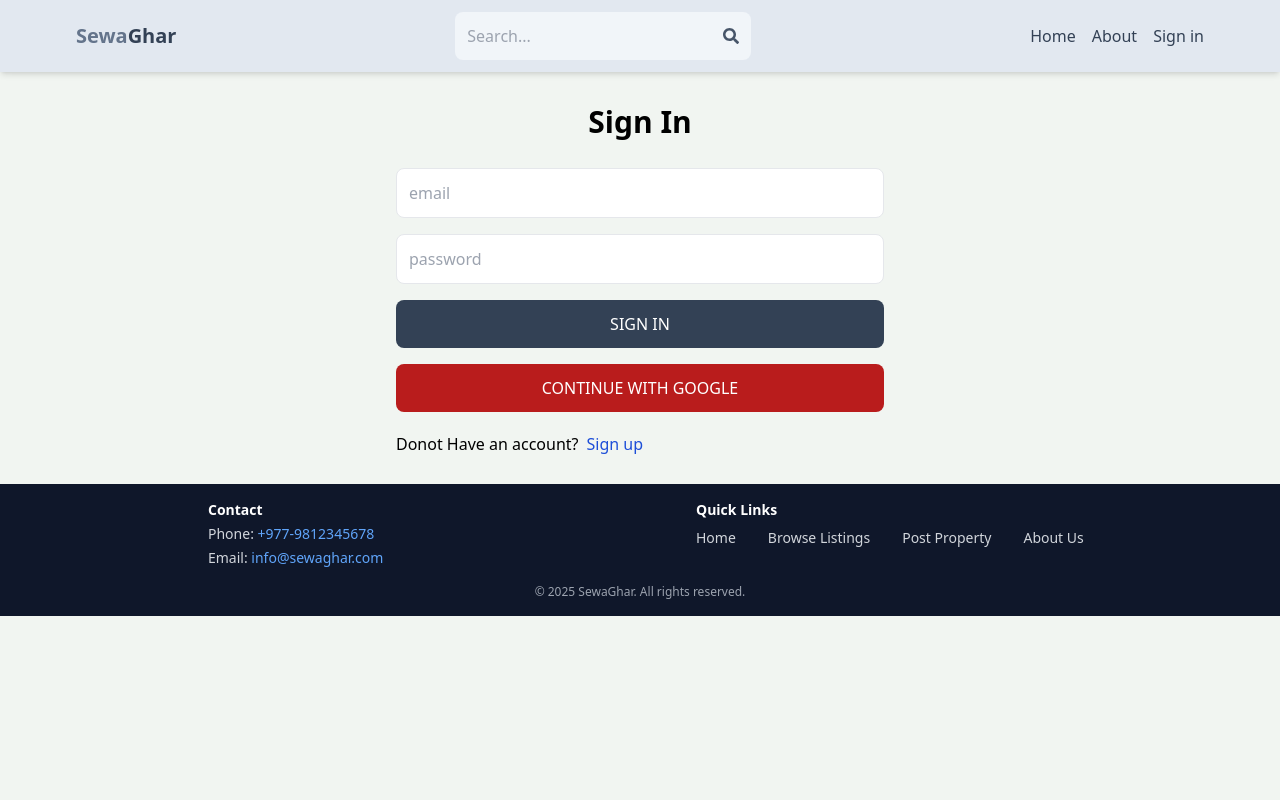
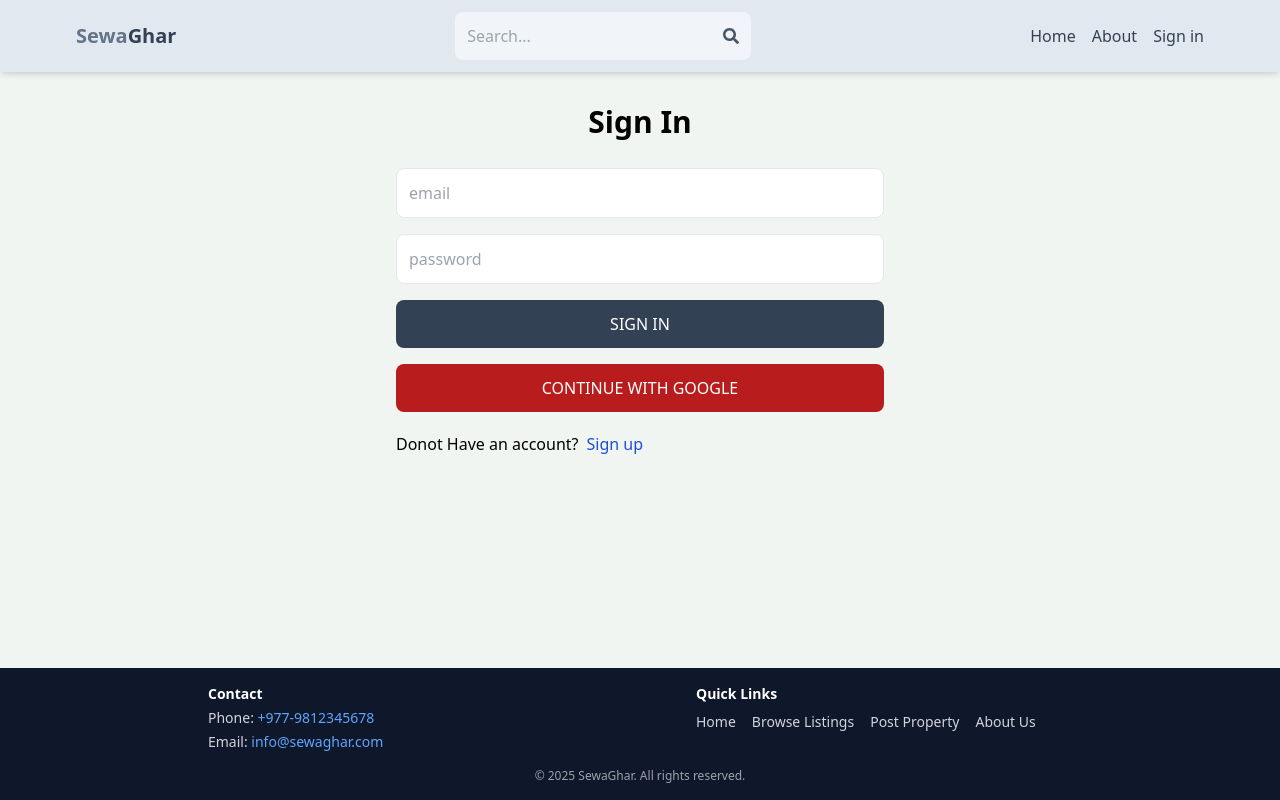
Before and after one commit to Mern-estate/mern-estate, a React (Vite) app in the folder client/: page /sign-in in a window 1280 px wide. Built offline with nearby package versions, Linux system fonts and the light colour scheme; no server answers.

Commit message:
prompt before deleting

```diff
--- a/client/src/App.jsx
+++ b/client/src/App.jsx
@@ -10,12 +10,14 @@ import CreateListing from './pages/CreateListing';
 import UpdateListing from './pages/UpdateListing';
 import Listing from './pages/Listing';
 import Search from './pages/Search';
-import Footer from './components/Footer';  // <-- Import Footer
+import Footer from './components/Footer';
 
 export default function App() {
   return (
+    <div className="flex flex-col min-h-screen">
       <BrowserRouter>
         <Header />
+        <main className="flex-grow">
           <Routes>
             <Route path="/" element={<Home />} />
             <Route path="/sign-in" element={<SignIn />} />
@@ -29,7 +31,9 @@ export default function App() {
               <Route path="/update-listing/:listingId" element={<UpdateListing />} />
             </Route>
           </Routes>
-      <Footer />  {/* <-- Add Footer here */}
+        </main>
+        <Footer />
       </BrowserRouter>
+    </div>
   );
 }
--- a/client/src/components/Footer.jsx
+++ b/client/src/components/Footer.jsx
@@ -4,7 +4,7 @@ export default function Footer() {
   const landlordEmail = 'info@sewaghar.com';
 
   return (
-    <footer className="bg-slate-900 text-gray-300 py-4 mt-4">
+    <footer className="bg-slate-900 text-gray-300 py-4 mt-auto">
       <div className="max-w-4xl mx-auto px-4 grid grid-cols-1 md:grid-cols-2 gap-y-4 gap-x-16 text-sm">
         {/* Contact Info */}
         <div>
@@ -34,7 +34,7 @@ export default function Footer() {
         {/* Quick Links */}
         <div className="md:pl-6">
           <h2 className="text-white text-md font-semibold mb-2">Quick Links</h2>
-          <ul className="flex gap-8 whitespace-nowrap text-sm">
+          <ul className="flex flex-wrap gap-4 text-sm">
             <li>
               <Link to="/" className="hover:underline">
                 Home
--- a/client/src/pages/Profile.jsx
+++ b/client/src/pages/Profile.jsx
@@ -137,6 +137,9 @@ export default function Profile() {
   };
 
   const handleListingDelete = async (listingId) => {
+    const confirmDelete = window.confirm('Are you sure you want to delete this listing?');
+    if (!confirmDelete) return;
+
     try {
       const res = await fetch(`/api/listing/delete/${listingId}`, {
         method: 'DELETE',
@@ -152,7 +155,6 @@ export default function Profile() {
     }
   };
 
-  // Separate booked listings and others
   const activeListings = userListings.filter((listing) => listing.status !== 'Booked');
   const bookedListings = userListings.filter((listing) => listing.status === 'Booked');
 
```
Lines whose indentation alone changed are shown as unchanged.
